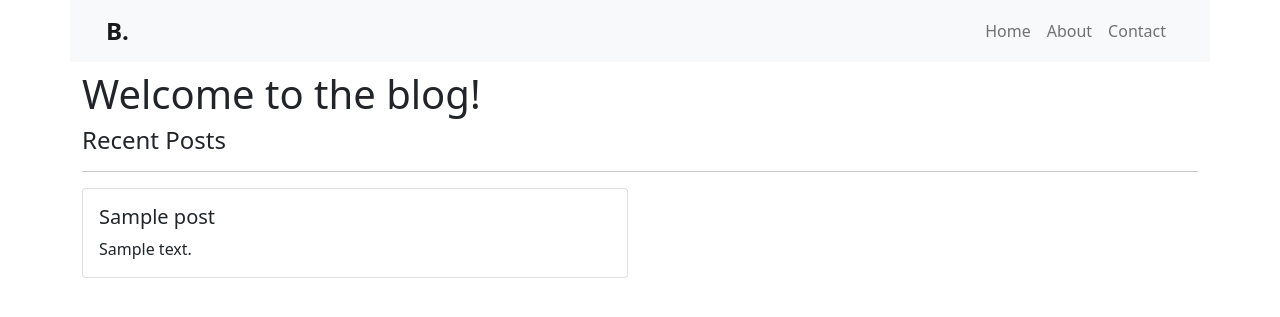
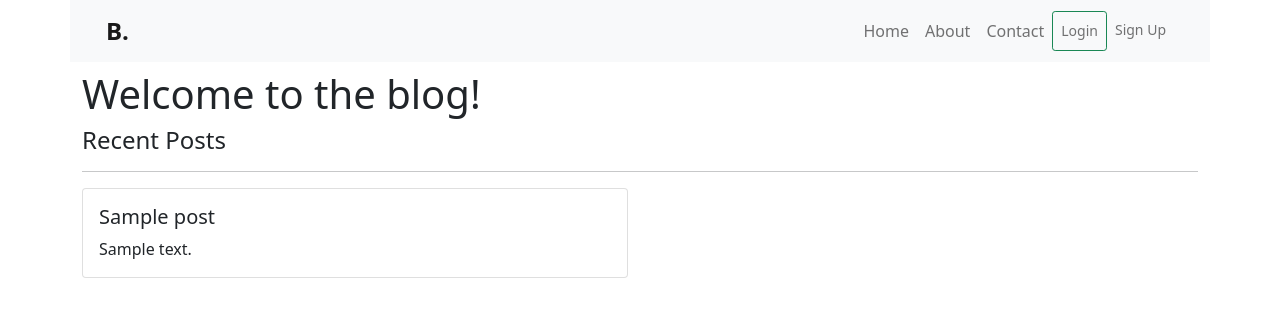
Before and after one commit to Willbeckh/musical-meme, a Flask app: page / in a window 1280 px wide. Shown: the top 317 px of the page. Run offline with Flask 2, Linux system fonts and the light colour scheme; tables that the repository leaves empty hold one stand-in row (values such as "Sample post"); some libraries are stand-ins or nearby versions.

Commit message:
create dynamic user auth links

```diff
--- a/app/templates/navbar.html
+++ b/app/templates/navbar.html
@@ -7,6 +7,20 @@
           <a href="/" class="nav-link">Home</a>
           <a href="/" class="nav-link">About</a>
           <a href="/" class="nav-link">Contact</a>
+          {% if current_user.is_anonymous %}
+          <a
+            href="{{ url_for('auth.login')}}"
+            class="nav-link btn btn-sm btn-outline-success"
+            >Login</a
+          >
+          <a
+            href="{{ url_for('auth.register')}}"
+            class="nav-link btn-sm btn-outline-primary"
+            >Sign Up</a
+          >
+          {% else %}
+          <a href="{{ url_for('auth.logout')}}" class="nav-link">Logout</a>
+          {% endif %}
         </div>
       </div>
     </div>
```
